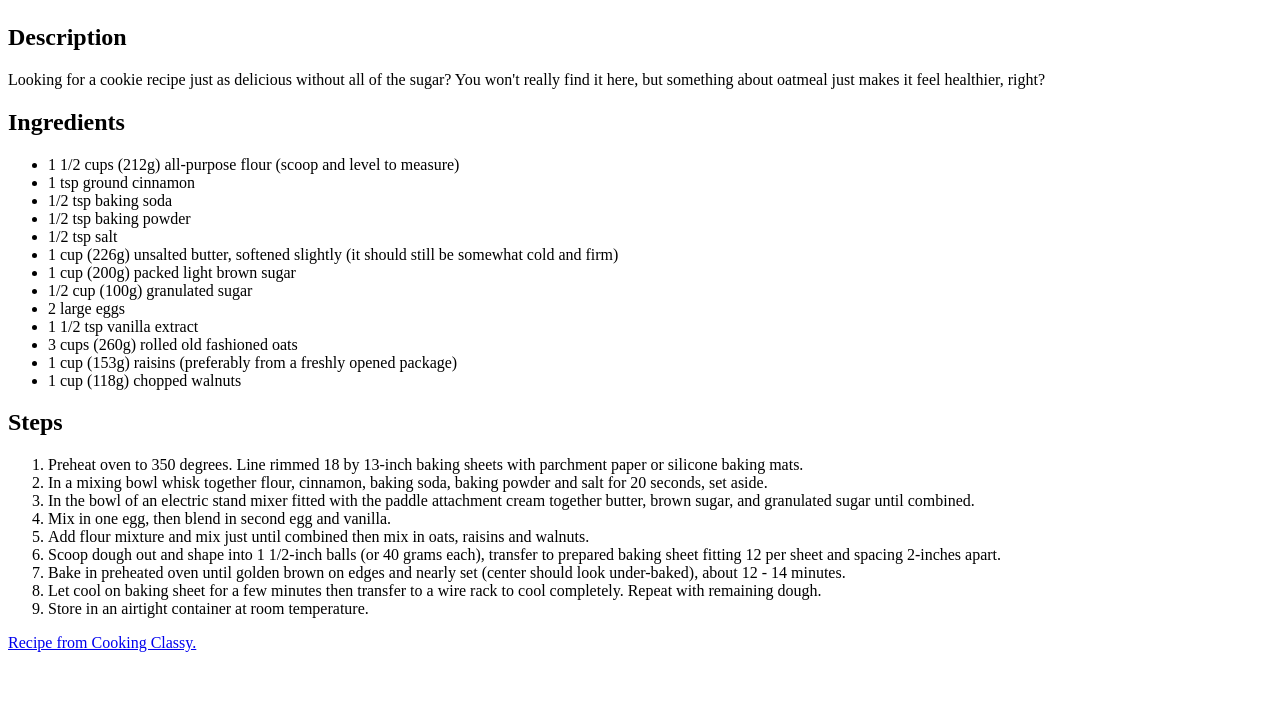
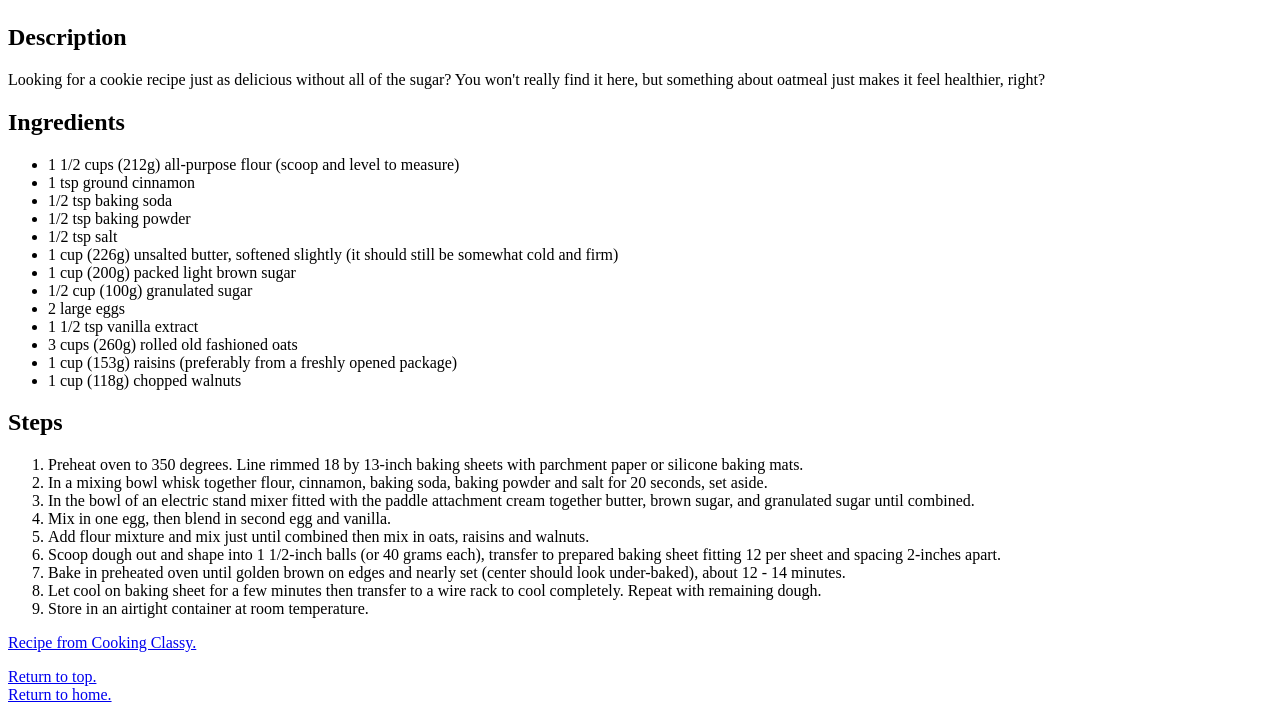
Before and after one commit to starrymeadows/odin-recipes, a plain HTML site: page recipes/oatmeal-cookies.html in a window 1280 px wide. Shown: the part 1232-1952 px from the top of the page. Before the commit the page ends 1892 px from the top, so only its background shows below. Drawn offline with Linux system fonts and the light colour scheme.

Commit message:
Add basic page navigation

```diff
--- a/recipes/oatmeal-cookies.html
+++ b/recipes/oatmeal-cookies.html
@@ -42,5 +42,8 @@
     </ol>
 
     <a href="https://www.cookingclassy.com/oatmeal-cookies/">Recipe from Cooking Classy.</a>
+    <p><a href="#header">Return to top.</a>
+        <br>
+        <a href="../index.html">Return to home.</a></p>
 </body>
 </html>
```
Also changed, not shown: recipes/chocolate-chip-cookies.html (+3 -0 lines), recipes/snickerdoodle-cookies.html (+4 -1 lines).
